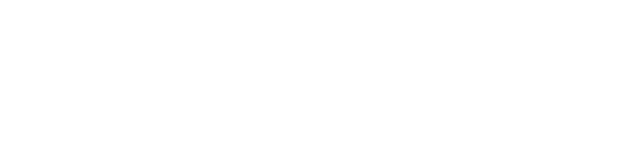
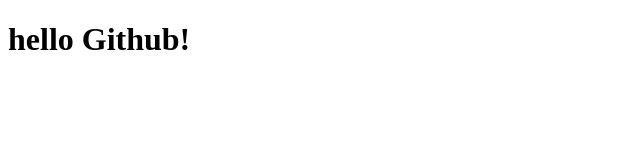
Before and after one commit to Nesterse/test05, a plain HTML site: page index.html in a window 1280 px wide. Shown: the whole page, without its empty margins (0-640 px from the left). Drawn offline with Linux system fonts and the light colour scheme.

```diff
--- a/index.html
+++ b/index.html
@@ -5,6 +5,6 @@
     <title>Title</title>
 </head>
 <body>
-
+    <h1>hello Github!</h1>
 </body>
 </html>
```
Also changed, not shown: 1 other file.
